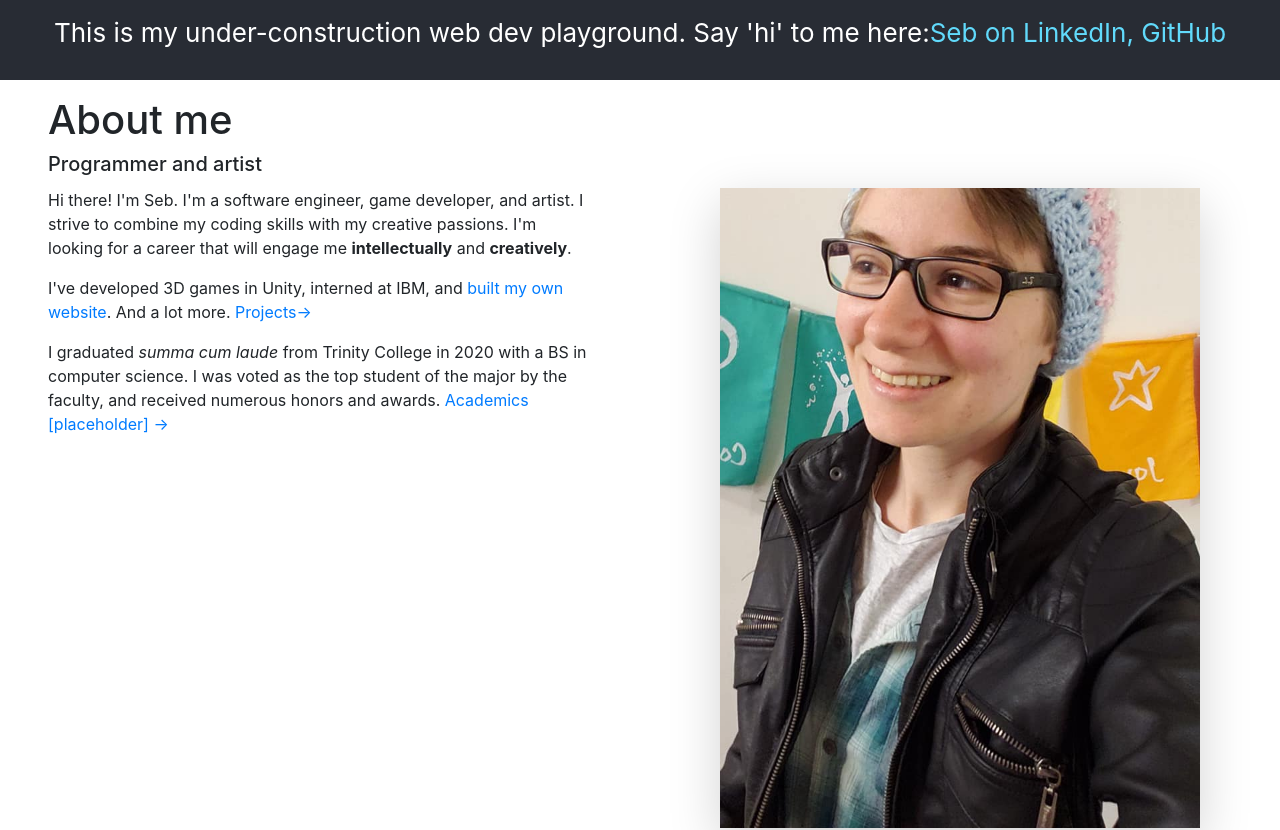
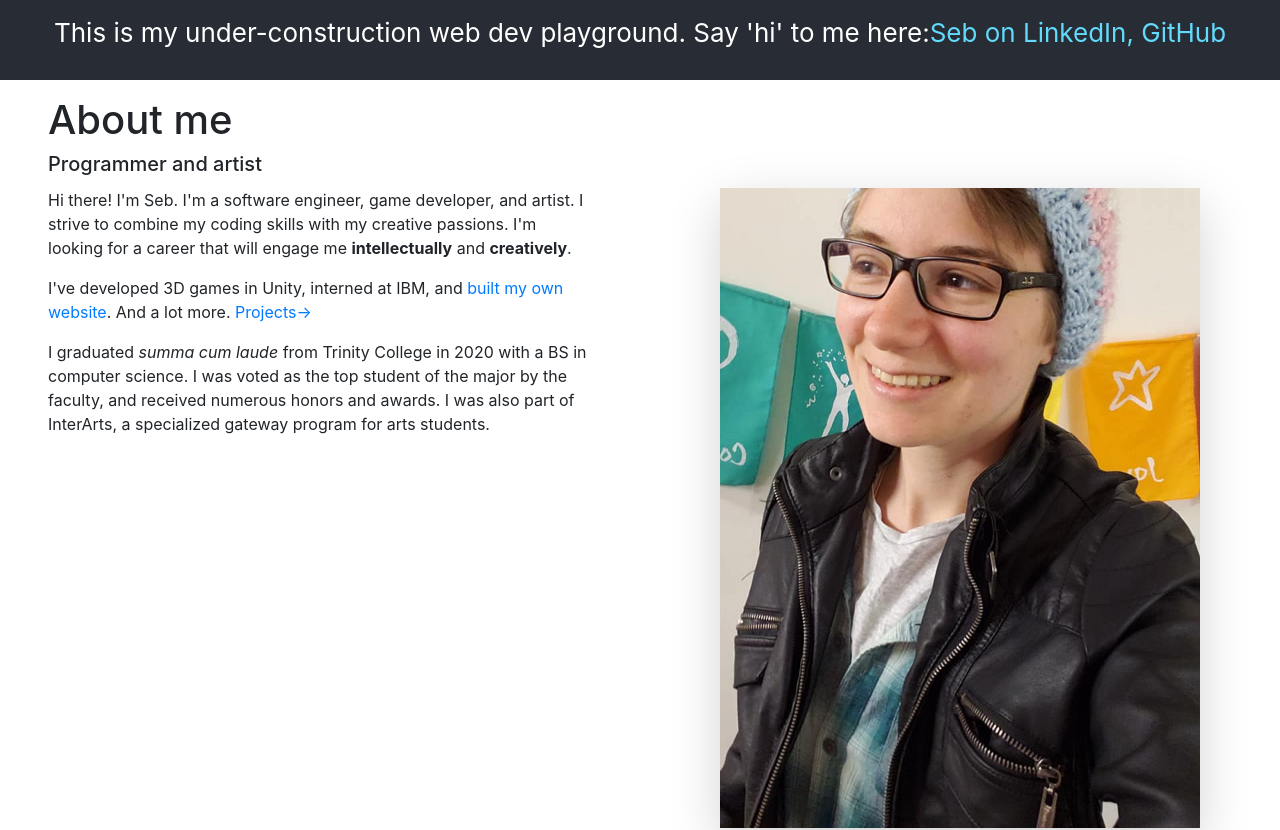
Before and after one commit to skryspin/portfolio-website, a React (Create React App) app: page / in a window 1280 px wide. Shown: the top 830 px of the page. Built offline with nearby package versions, Linux system fonts and the light colour scheme.

Commit message:
Removed academic placeholder link

```diff
--- a/src/App.js
+++ b/src/App.js
@@ -79,7 +79,7 @@ function Home() {
     Hi there! I'm Seb. I'm a software engineer, game developer, and artist. I strive to combine my coding skills with my creative passions. I'm looking for a career that will engage me <b>intellectually</b> and <b>creatively</b>.</p>
     <p>
     I've developed 3D games in Unity, interned at IBM, and <a href="https://github.com/skryspin/portfolio-website"> built my own website</a>. And a lot more.  <a href='#projects'>Projects-></a></p>
-    <p alt="I received numerous awards throughout my degree, including best project runner-up and best poster from our computer science department."> I graduated <i>summa cum laude</i> from Trinity College in 2020 with a BS in computer science. I was voted as the top student of the major by the faculty, and received numerous honors and awards. <a alt="I was also part of InterArts, a specialized gateway program for arts students." href='#education'> Academics [placeholder] -> </a>
+    <p alt="I received numerous awards throughout my degree, including best project runner-up and best poster from our computer science department."> I graduated <i>summa cum laude</i> from Trinity College in 2020 with a BS in computer science. I was voted as the top student of the major by the faculty, and received numerous honors and awards. I was also part of InterArts, a specialized gateway program for arts students.
     </p>
 </Col>
     <Col xs={{span:12, order:0, }} sm={{span:6, order:1}} md={{span:6, order:1}} xl={{span:6, order:1}} lg={{span:6, order:1}} className="pb-3 px-0 pt-0 px-sm-4 pt-sm-0 px-md-5 pb-md-5 pt-md-0 px-lg-5 pb-lg-5 pt-lg-0 px-xl-6 pb-xl-5">
@@ -91,6 +91,8 @@ function Home() {
     </div>
   );
 }
+
+//<a alt="." href='#education'> Academics [placeholder] -> </a>
 
 /* Renders the Projects section */
 function Projects(props) {
```
